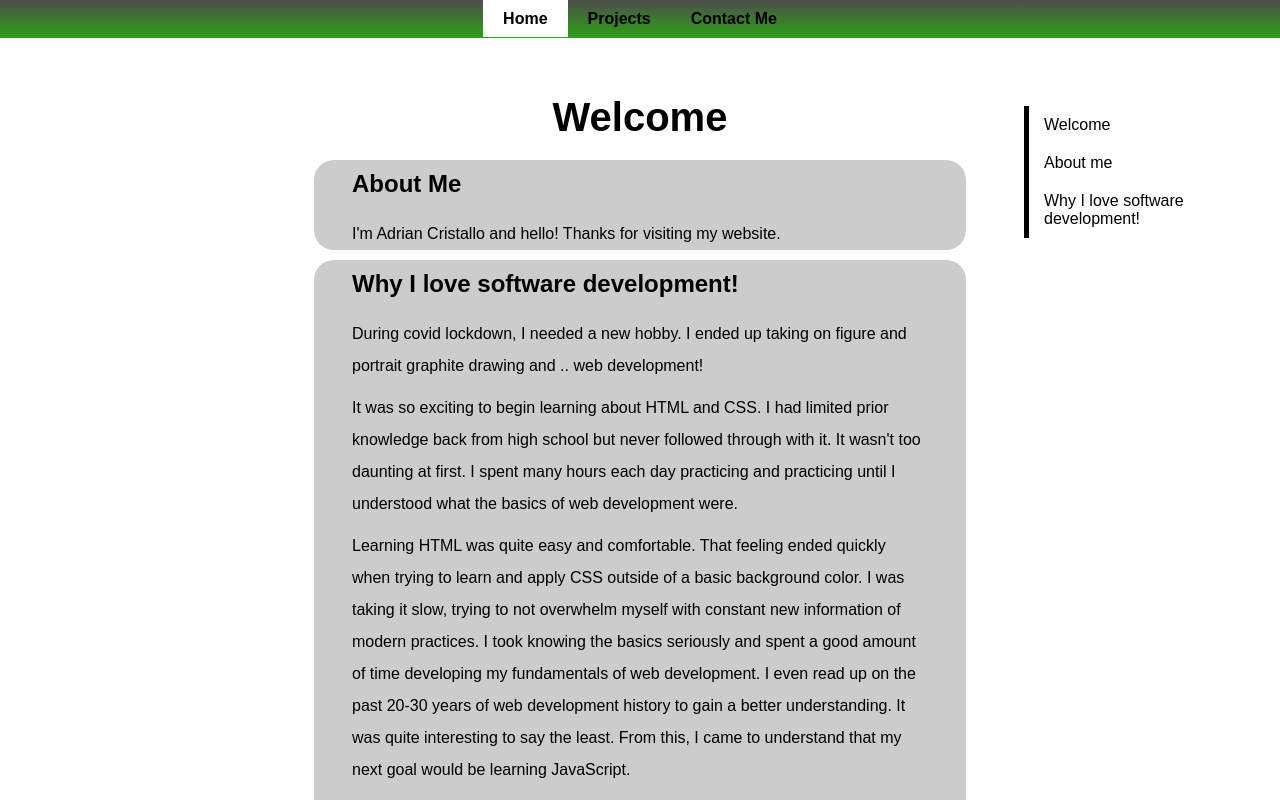
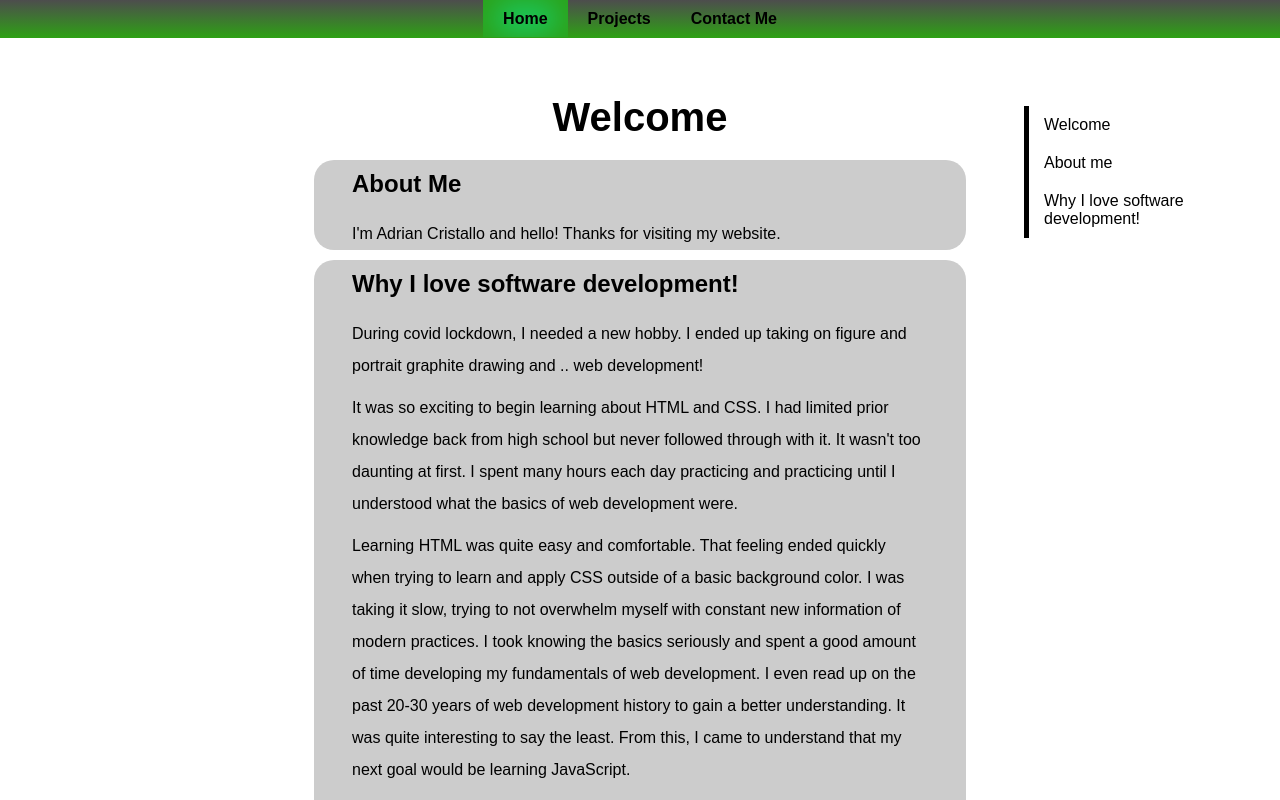
Before and after one commit to haheha24/portfolio, a React (Create React App) app: page / in a window 1280 px wide. Shown: the top 800 px of the page. Built offline with nearby package versions, Linux system fonts and the light colour scheme.

Commit message:
changed hover color

```diff
--- a/src/components/header/nav/navbar.css
+++ b/src/components/header/nav/navbar.css
@@ -42,7 +42,10 @@
   color: black;
 }
 .nav-linkActive {
-  background-color: white;
+  /* this combination of background-color and box-shadow gives a thick shade of box-shadow
+  and contrasting effect in the middle with background-color.  */
+  background-color: hsl(165, 100%, 50%);
+  box-shadow: inset 0 0 2em 0.7em hsl(109, 78%, 35%);
 }
 .nav-link:hover {
   background-color: white;
```
